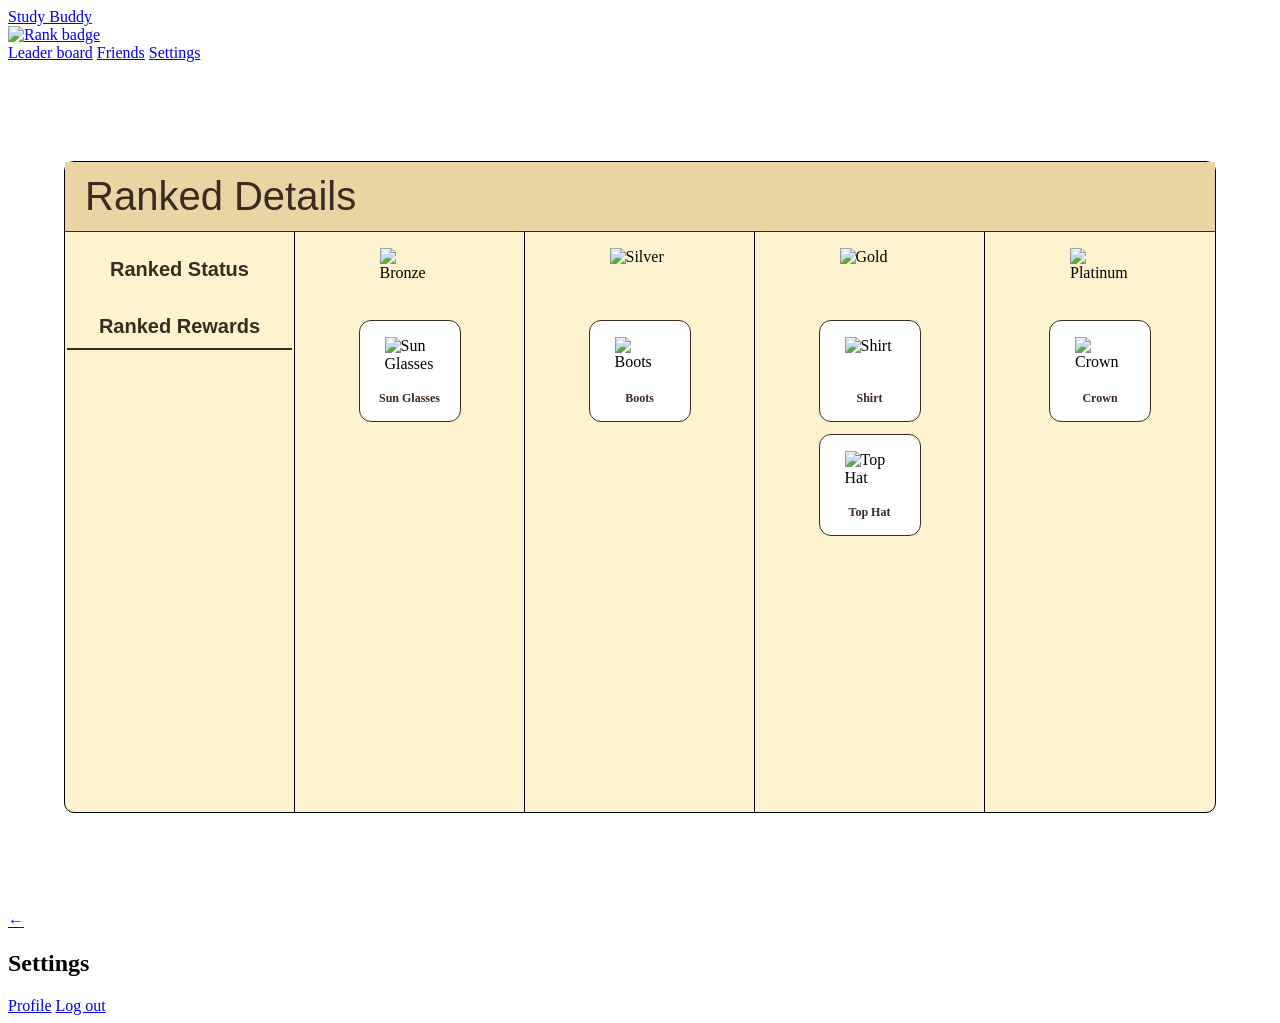
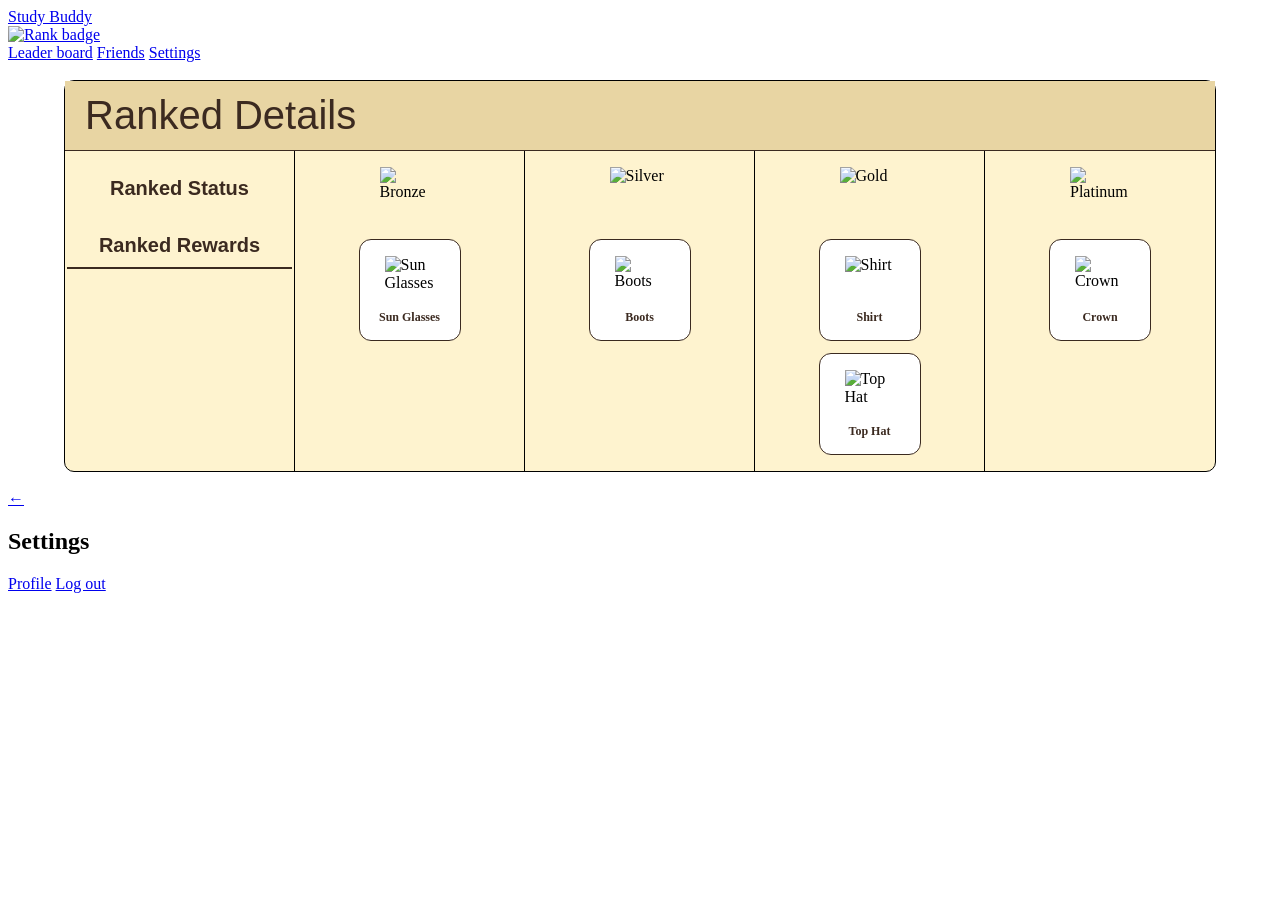

Add rank-based avatars, hamburger nav, and mobile responsive fixes

--- a/study-buddy-html/styles/ranked-rewards.css
+++ b/study-buddy-html/styles/ranked-rewards.css
@@ -1,15 +1,13 @@
 .sb-main {
-  height: calc(100svh - 86px);
   display: flex;
   align-items: center;
   justify-content: center;
   padding: clamp(10px, 2vh, 20px) 16px;
-  overflow: hidden;
+  overflow: auto;
 }
 
 .rewards-container {
-  width: 1150px;
-  height: 650px;
+  width: min(1150px, 100%);
   margin: auto;
   border: 1px black solid;
   border-radius: 10px;
@@ -29,7 +27,7 @@
 
 .title h1 {
   margin: 0;
-  font-size: 40px;
+  font-size: clamp(22px, 4vw, 40px);
   font-weight: 400;
   font-family: 'Inter', sans-serif;
   color: #3b2a20;
@@ -129,4 +127,26 @@
   font-size: 12px;
   font-weight: 600;
   color: #3b2a20;
+}
+
+@media (max-width: 640px) {
+  .rewards-columns {
+    grid-template-columns: 1fr;
+  }
+
+  .rewards-col {
+    border-right: none;
+    border-bottom: 1px solid black;
+    flex-direction: row;
+    flex-wrap: wrap;
+    justify-content: center;
+  }
+
+  .rewards-col:last-child {
+    border-bottom: none;
+  }
+
+  .tab {
+    font-size: 16px;
+  }
 }
